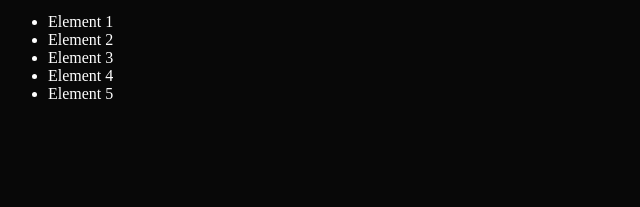
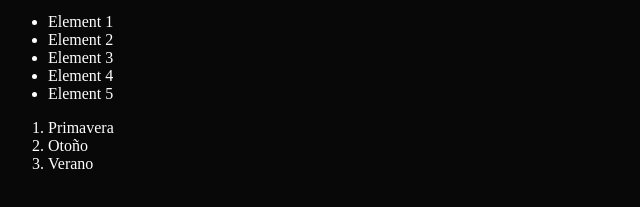
Before and after one commit to Marianne-90/youtube-git, a plain HTML site: page index.html in a window 1280 px wide. Shown: the part 101-308 px from the top of the page, without its empty margins (0-640 px from the left). Drawn offline with Linux system fonts and the light colour scheme.

Commit message:
agregando estaciones del año

```diff
--- a/index.html
+++ b/index.html
@@ -17,6 +17,12 @@
       <li>Element 4</li>
       <li>Element 5</li>
     </ul>
+    <ol>
+        <li>Primavera</li>
+        <li>Otoño</li>
+        <li>Verano</li>
+        <!-- <li>Invierno</li> -->
+    </ol>
     <script src="index.js"></script>
 </body>
 </html>
```
